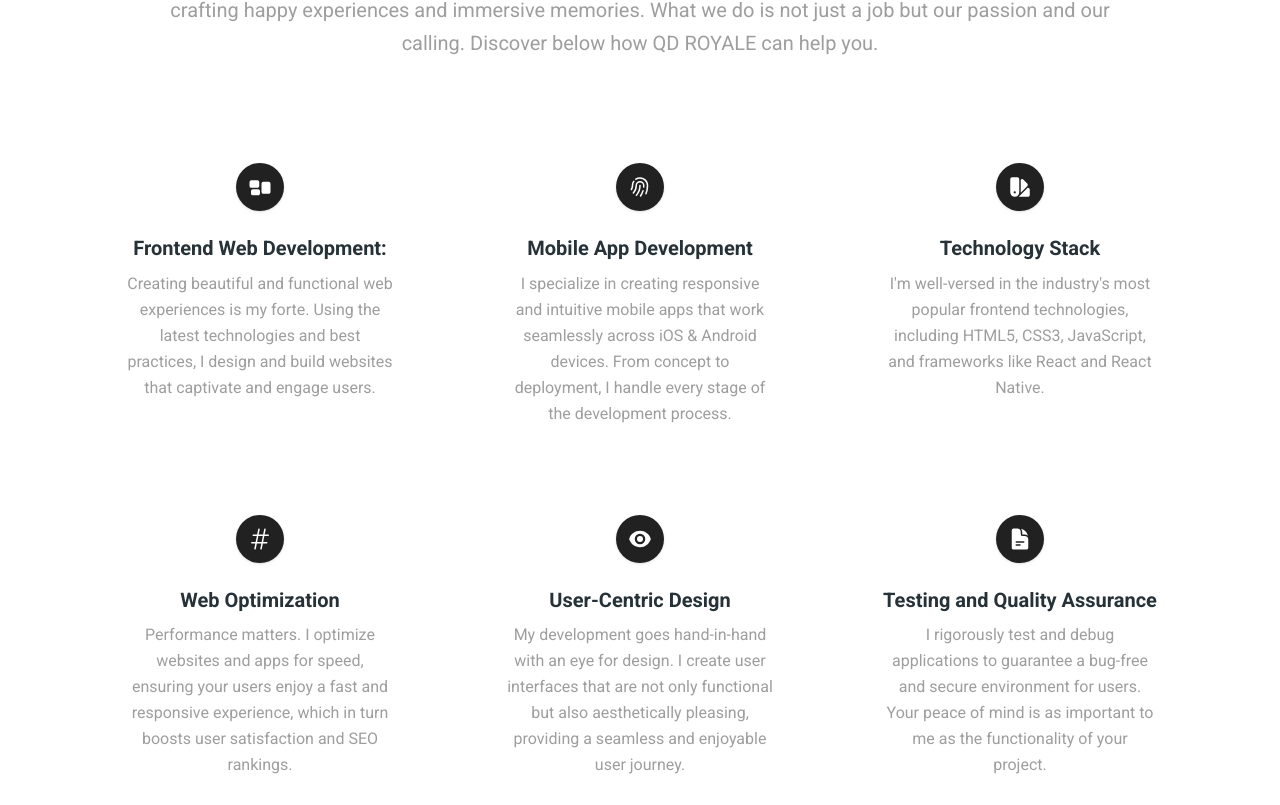
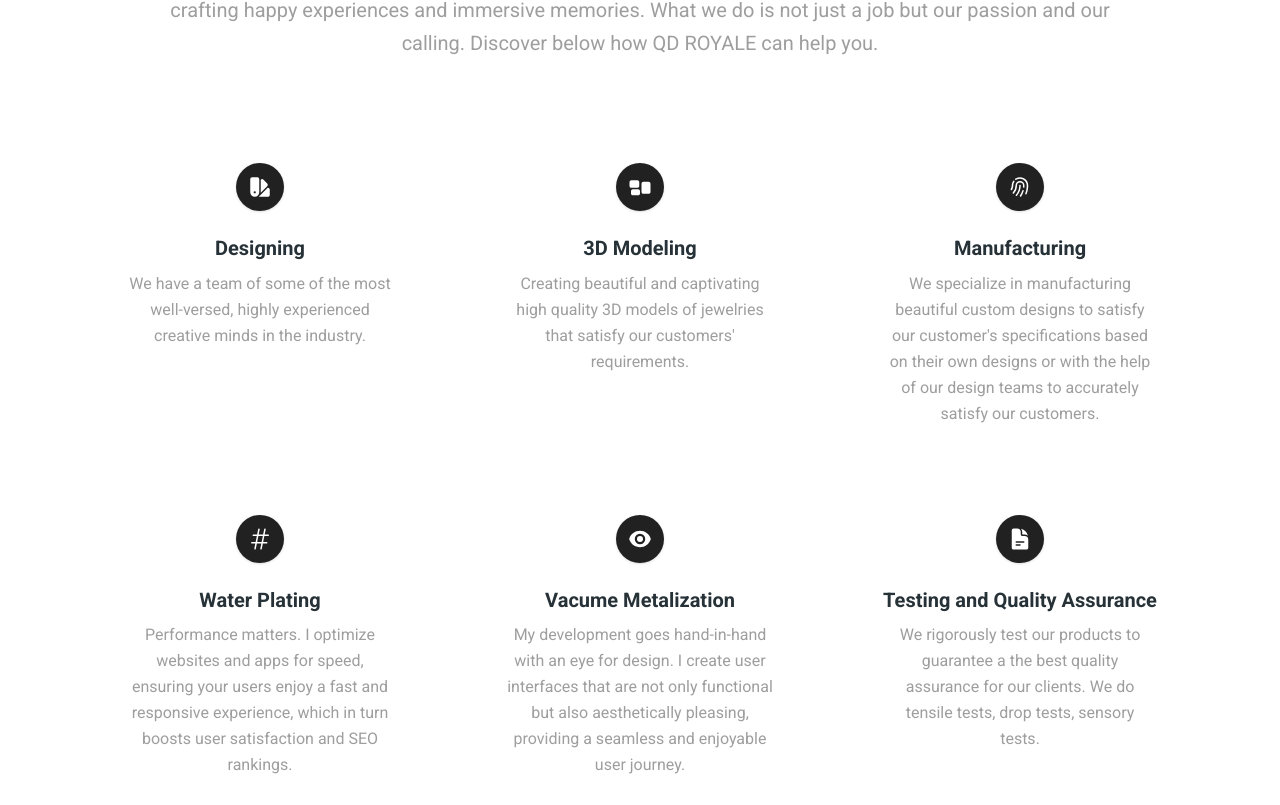
Before and after one commit to Velicium/qdroyale, a Next.js app: page / in a window 1280 px wide. Shown: the part 1255-2060 px from the top of the page. Built offline with nearby package versions, Linux system fonts and the light colour scheme.

Commit message:
Update skills.tsx

```diff
--- a/src/app/skills.tsx
+++ b/src/app/skills.tsx
@@ -13,32 +13,32 @@ import { SkillCard } from "@/components";
 
 const SKILLS = [
   {
+    icon: SwatchIcon,
+    title: "Designing",
+    children:
+      "We have a team of some of the most well-versed, highly experienced creative minds in the industry.",
+  },
+  {
     icon: RectangleGroupIcon,
-    title: "Frontend Web Development:",
+    title: "3D Modeling",
     children:
-      "Creating beautiful and functional web experiences is my forte. Using the latest technologies and best practices, I design and build websites that captivate and engage users.",
+      "Creating beautiful and captivating high quality 3D models of jewelries that satisfy our customers' requirements.",
   },
   {
     icon: FingerPrintIcon,
-    title: "Mobile App Development",
+    title: "Manufacturing",
     children:
-      " I specialize in creating responsive and intuitive mobile apps that work seamlessly across iOS & Android devices. From concept to deployment, I handle every stage of the development process.",
-  },
-  {
-    icon: SwatchIcon,
-    title: "Technology Stack",
-    children:
-      "I'm well-versed in the industry's most popular frontend technologies, including HTML5, CSS3, JavaScript, and frameworks like React and React Native.",
+      " We specialize in manufacturing beautiful custom designs to satisfy our customer's specifications based on their own designs or with the help of our design teams to accurately satisfy our customers.",
   },
   {
     icon: HashtagIcon,
-    title: " Web Optimization",
+    title: " Water Plating",
     children:
       "Performance matters. I optimize websites and apps for speed, ensuring your users enjoy a fast and responsive experience, which in turn boosts user satisfaction and SEO rankings.",
   },
   {
     icon: EyeIcon,
-    title: "User-Centric Design",
+    title: "Vacume Metalization",
     children:
       "My development goes hand-in-hand with an eye for design. I create user interfaces that are not only functional but also aesthetically pleasing, providing a seamless and enjoyable user journey.",
   },
@@ -46,7 +46,7 @@ const SKILLS = [
     icon: DocumentTextIcon,
     title: "Testing and Quality Assurance",
     children:
-      "I rigorously test and debug applications to guarantee a bug-free and secure environment for users. Your peace of mind is as important to me as the functionality of your project.",
+      "We rigorously test our products to guarantee a the best quality assurance for our clients. We do tensile tests, drop tests, sensory tests.",
   },
 ];
 
```
